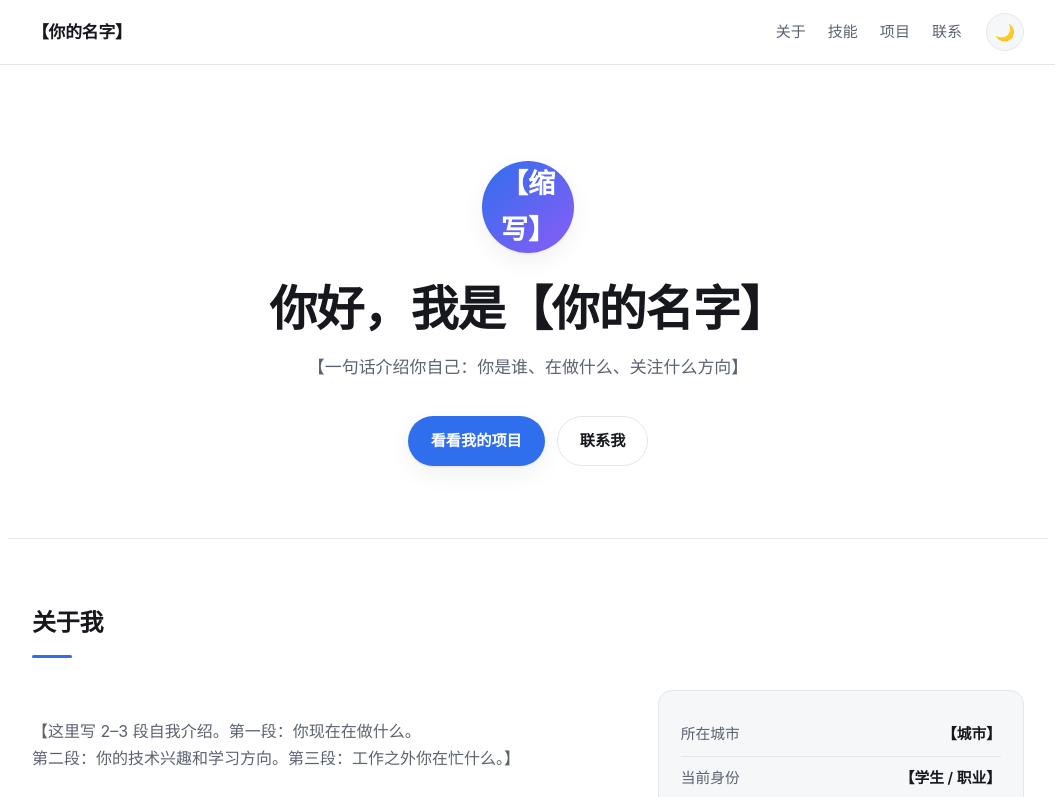
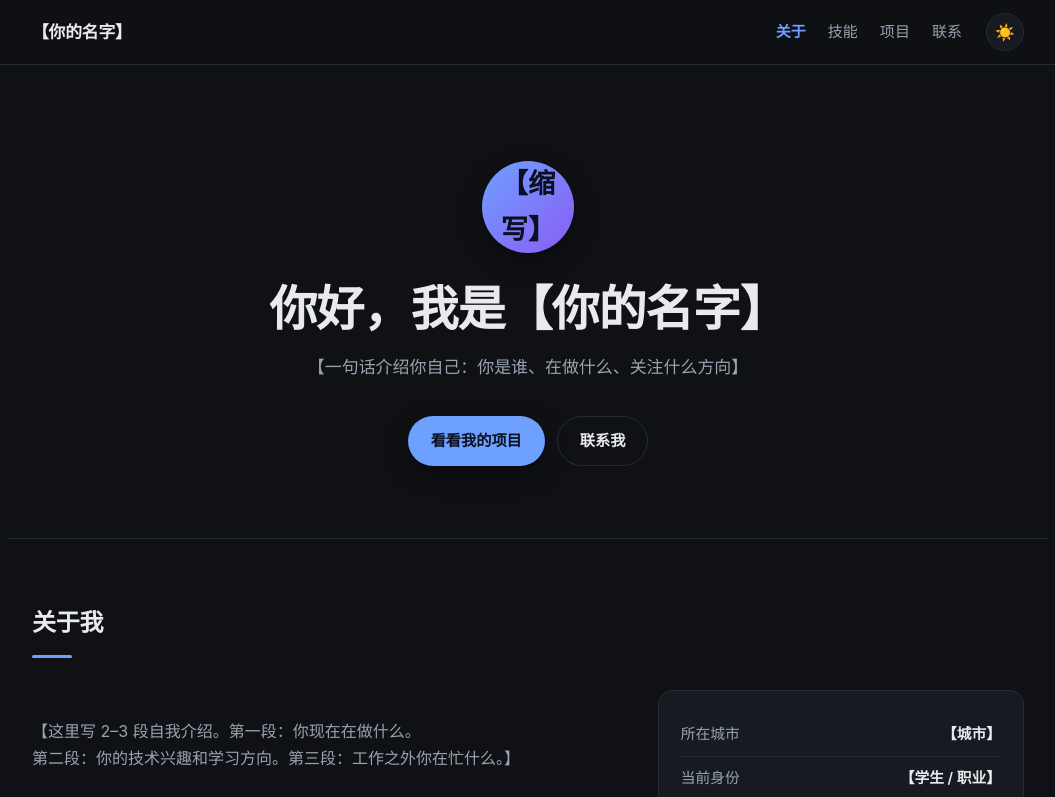
Before and after one commit to MaxwellYHQ/MaxwellYHQ.github.io, a plain HTML site: page index.html in a window 1280 px wide. Both pictures are taken after a click on the button "切换到深色模式". Shown: the top 797 px of the page, without its empty margins (112-1167 px from the left). Drawn offline with Linux system fonts and the light colour scheme.

Commit message:
feat: 接入脚本，实现主题切换、滚动淡入与导航高亮

```diff
--- a/index.html
+++ b/index.html
@@ -118,5 +118,7 @@
     </div>
   </footer>
 
+  <!-- defer：等 HTML 解析完再执行，脚本里才能拿到页面元素 -->
+  <script src="script.js" defer></script>
 </body>
 </html>
--- /dev/null
+++ b/script.js
@@ -0,0 +1,110 @@
+// ============================================================
+// 1. 页脚年份：自动取当前年份，不用每年手动改
+// ============================================================
+const yearEl = document.getElementById("year");
+if (yearEl) {
+  yearEl.textContent = new Date().getFullYear();
+}
+
+// ============================================================
+// 2. 深浅色切换
+// ------------------------------------------------------------
+// 逻辑：优先读本地记忆（localStorage），没有就跟随系统设置。
+// 用户点过按钮后，把选择写进 localStorage，下次打开还记得。
+// ============================================================
+const root = document.documentElement;
+const toggle = document.getElementById("themeToggle");
+const STORAGE_KEY = "theme";
+
+function systemPrefersDark() {
+  return window.matchMedia("(prefers-color-scheme: dark)").matches;
+}
+
+// 当前实际生效的主题：手动设置优先，否则看系统
+function currentTheme() {
+  const saved = localStorage.getItem(STORAGE_KEY);
+  if (saved === "dark" || saved === "light") return saved;
+  return systemPrefersDark() ? "dark" : "light";
+}
+
+function applyTheme(theme) {
+  // 不设置 data-theme 时，纯靠 CSS 的媒体查询跟随系统；
+  // 一旦设置，就以这里的值为准（CSS 里 html[data-theme] 优先级更高）
+  root.setAttribute("data-theme", theme);
+  if (toggle) {
+    toggle.textContent = theme === "dark" ? "☀️" : "🌙";
+    toggle.setAttribute(
+      "aria-label",
+      theme === "dark" ? "切换到浅色模式" : "切换到深色模式"
+    );
+  }
+}
+
+applyTheme(currentTheme());
+
+if (toggle) {
+  toggle.addEventListener("click", () => {
+    const next = currentTheme() === "dark" ? "light" : "dark";
+    localStorage.setItem(STORAGE_KEY, next);  // 记住选择
+    applyTheme(next);
+  });
+}
+
+// 用户没手动选过时，系统主题变了要跟着变
+window.matchMedia("(prefers-color-scheme: dark)").addEventListener("change", () => {
+  if (!localStorage.getItem(STORAGE_KEY)) {
+    applyTheme(currentTheme());
+  }
+});
+
+// ============================================================
+// 3. 滚动淡入：元素进入视口才显示
+// ------------------------------------------------------------
+// IntersectionObserver 是浏览器原生 API，比监听 scroll 事件省性能。
+// ============================================================
+const revealTargets = document.querySelectorAll(".section, .hero");
+
+if ("IntersectionObserver" in window && revealTargets.length) {
+  revealTargets.forEach((el) => el.classList.add("reveal"));
+
+  const observer = new IntersectionObserver(
+    (entries) => {
+      entries.forEach((entry) => {
+        if (entry.isIntersecting) {
+          entry.target.classList.add("is-visible");
+          observer.unobserve(entry.target);  // 动画只播一次
+        }
+      });
+    },
+    { threshold: 0.12 }
+  );
+
+  revealTargets.forEach((el) => observer.observe(el));
+}
+
+// ============================================================
+// 4. 导航高亮：滚动到哪个区块，对应链接变色（可选功能）
+// ============================================================
+const navLinks = document.querySelectorAll(".nav-links a");
+
+if ("IntersectionObserver" in window && navLinks.length) {
+  const sections = [...navLinks]
+    .map((a) => document.querySelector(a.getAttribute("href")))
+    .filter(Boolean);
+
+  const spy = new IntersectionObserver(
+    (entries) => {
+      entries.forEach((entry) => {
+        if (!entry.isIntersecting) return;
+        navLinks.forEach((a) => {
+          const active = a.getAttribute("href") === "#" + entry.target.id;
+          a.style.color = active ? "var(--accent)" : "";
+          a.style.fontWeight = active ? "600" : "";
+        });
+      });
+    },
+    { rootMargin: "-45% 0px -45% 0px" }  // 元素到屏幕中间才算"当前区块"
+  );
+
+  sections.forEach((s) => spy.observe(s));
+}
```
